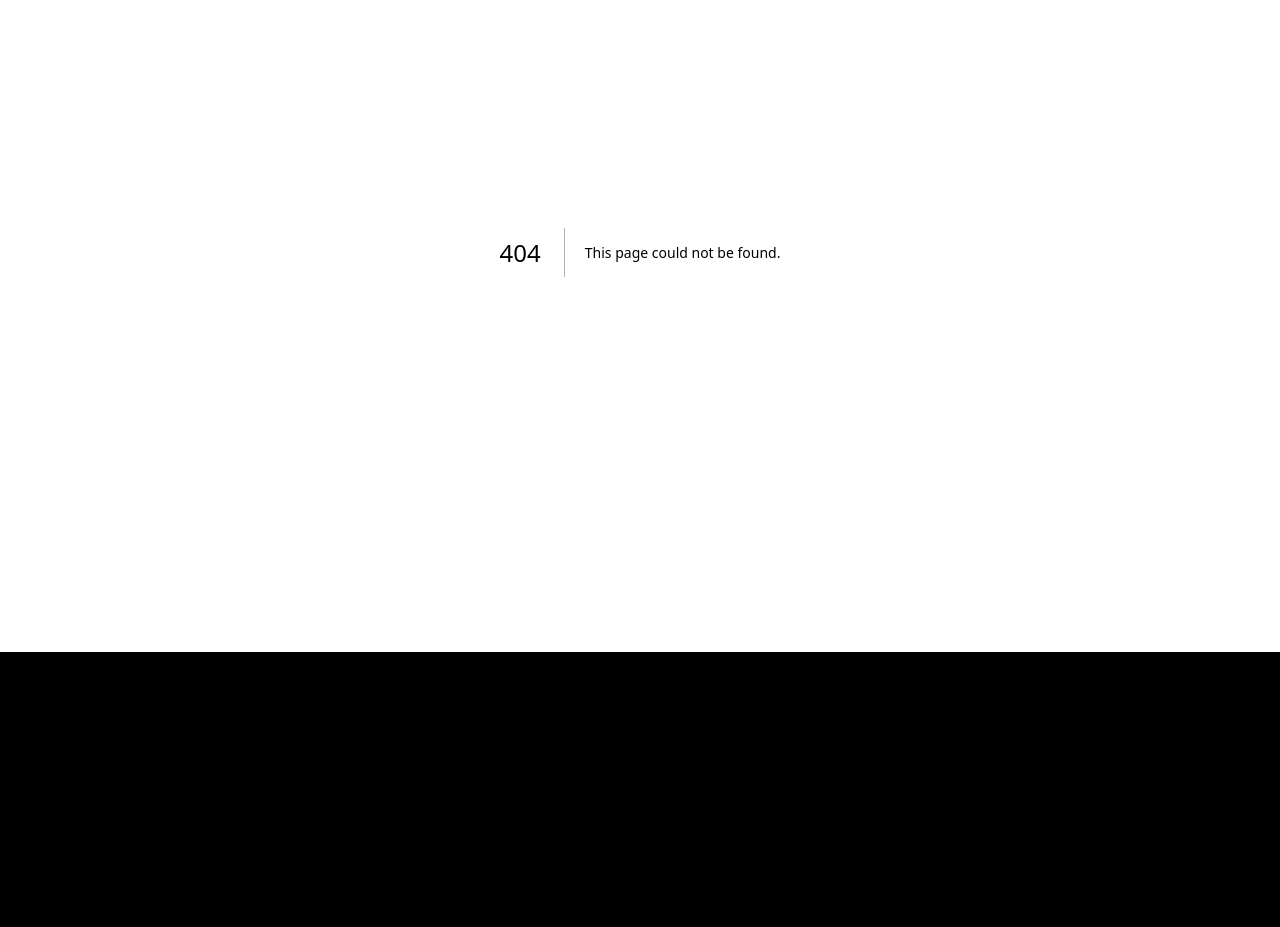
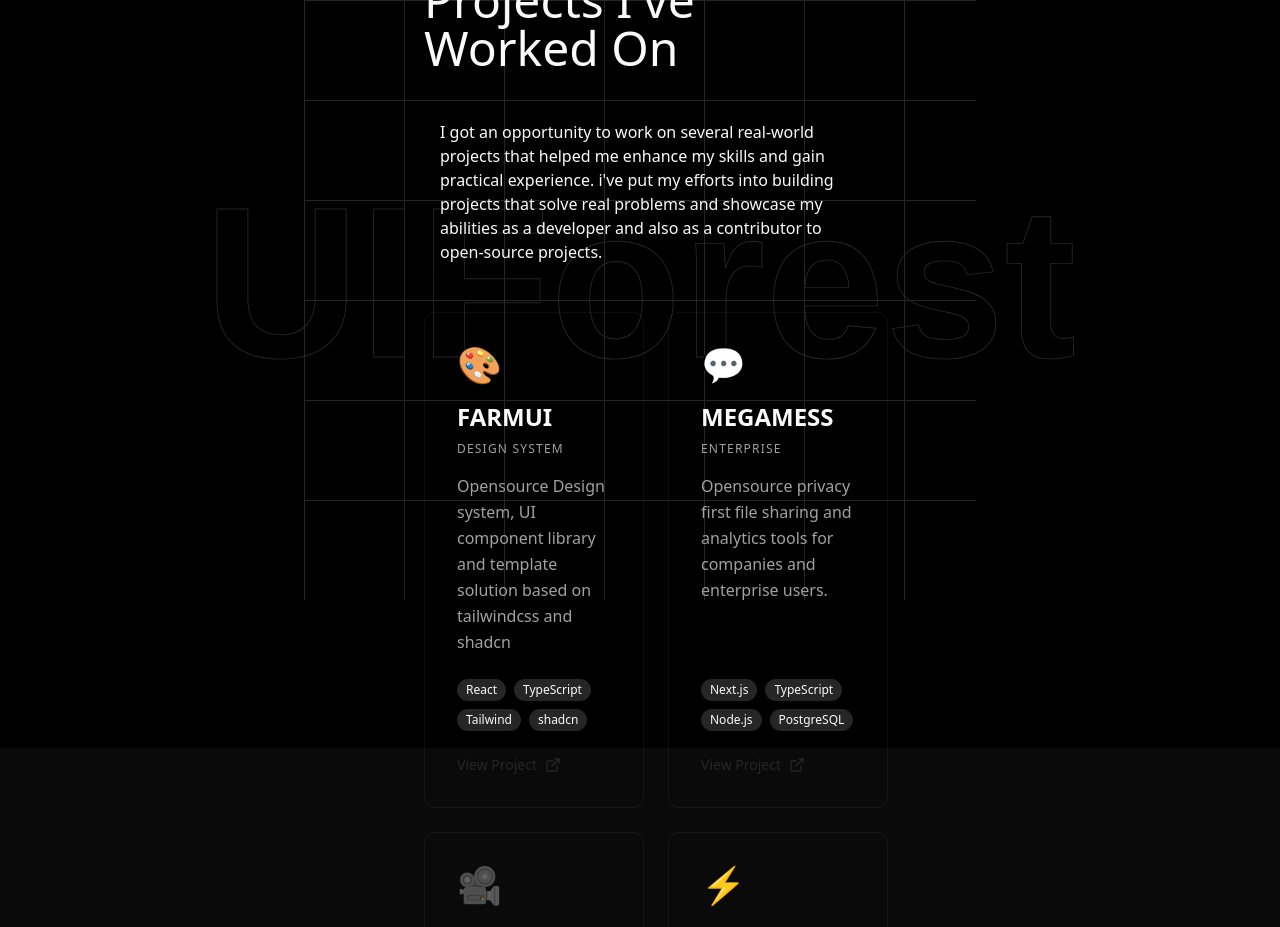
Before and after one commit to ake144/portfolio, a Next.js app: page /projects in a window 1280 px wide. Before the commit this address had no page. Shown: the part 200-1127 px from the top of the page. Built offline with nearby package versions, Linux system fonts and the light colour scheme.

Commit message:
navigation and enhance Projects component with detailed project cards and spotlight effect

```diff
--- /dev/null
+++ b/app/projects/page.tsx
@@ -0,0 +1,9 @@
+import Projects from "@/components/projects";
+
+const ProjectsPage = () => {
+    return (
+       <Projects  />
+    )
+}
+
+export default ProjectsPage;
--- a/components/navigation.tsx
+++ b/components/navigation.tsx
@@ -17,13 +17,14 @@
 
 export function NavbarItems() {
   const navItems = [
+
     {
-      name: "Features",
-      link: "#features",
+      name: "About Me",
+      link: "/",
     },
     {
-      name: "About Me",
-      link: "/about-me",
+      name: "Projects",
+      link: "/projects",
     },
     {
       name: "Contact",
--- a/components/projects.tsx
+++ b/components/projects.tsx
@@ -1,6 +1,95 @@
+"use client"
+
+import { useState } from "react"
+
+import { cn } from "@/lib/utils";
+import { Spotlight } from "./ui/spotlight";
+import { ProjectCard } from "./projects/card";
+
 const Projects=() => {
+ const [hoveredId, setHoveredId] = useState<number | null>(null)
+
+    const projects = [
+  {
+    id: 1,
+    title: "FARMUI",
+    description: "Opensource Design system, UI component library and template solution based on tailwindcss and shadcn",
+    category: "Design System",
+    tags: ["React", "TypeScript", "Tailwind", "shadcn"],
+    link: "https://farmui.dev",
+    color: "from-purple-500 to-indigo-500",
+    icon: "🎨",
+  },
+  {
+    id: 2,
+    title: "MEGAMESS",
+    description: "Opensource privacy first file sharing and analytics tools for companies and enterprise users.",
+    category: "Enterprise",
+    tags: ["Next.js", "TypeScript", "Node.js", "PostgreSQL"],
+    link: "https://megamess.dev",
+    color: "from-blue-500 to-cyan-500",
+    icon: "💬",
+  },
+  {
+    id: 3,
+    title: "CHACHA",
+    description: "Opensource multi tenant web streaming platform supporting most used protocol",
+    category: "Streaming",
+    tags: ["WebRTC", "Node.js", "React", "PostgreSQL"],
+    link: "https://chacha.dev",
+    color: "from-red-500 to-pink-500",
+    icon: "🎥",
+  },
+  {
+    id: 4,
+    title: "MDJSONIFY",
+    description: "An optimized - 3x Faster way of dumping your json compatible data from markdown data store.",
+    category: "Developer Tool",
+    tags: ["CLI", "Node.js", "TypeScript", "JSON"],
+    link: "https://mdjsonify.dev",
+    color: "from-slate-500 to-gray-600",
+    icon: "⚡",
+  },
+]
+
     return (
         <div>
+              <div
+                    className={cn(
+                      "absolute inset-0 z-0 px-22 mx-76 ",
+                      "[background-size:100px_100px]",
+
+                      "[background-image:linear-gradient(to_right,#e4e4e7_1px,transparent_1px),linear-gradient(to_bottom,#e4e4e7_1px,transparent_1px)]",
+                      "dark:[background-image:linear-gradient(to_right,#262626_1px,transparent_1px),linear-gradient(to_bottom,#262626_1px,transparent_1px)]",
+                    )}
+                  >
+                    <Spotlight
+                        className="-top-40 left-0 md:-top-20 md:left-60"
+                        fill="white"
+                        />
+
+                    <div className="flex justify-start items-start mt-32 max-w-2xl px-8">
+                        <h1 className="text-5xl font-normal ">Real World Projects I've Worked On</h1>
+                    </div>
+                     <div className="mt-12 max-w-6xl mx-12 font-medium flex justify-center items-center ">
+                       <p>I got an opportunity to work on several real-world projects that helped me enhance my skills and gain practical experience.
+                         i've put my efforts into building projects that solve real problems and showcase my abilities as a developer and also as a contributor to open-source projects.
+                       </p>
+
+                     </div>
+
+                     <div className=" mt-12 grid grid-cols-1 md:grid-cols-2 lg:grid-cols-2 gap-6 pl-8">
+                        {projects.map((project) => (
+                            <ProjectCard
+                            key={project.id}
+                            project={project}
+                            isHovered={hoveredId === project.id}
+                            onHoverChange={(isHovered) => setHoveredId(isHovered ? project.id : null)}
+                            />
+                        ))}
+                        </div>
+
+                  </div>
 
         </div>
     )
--- /dev/null
+++ b/components/projects/card.tsx
@@ -0,0 +1,76 @@
+"use client"
+
+import { useState } from "react"
+import { Badge } from "@/components/ui/badge"
+import { ExternalLink } from "lucide-react"
+
+interface Project {
+  id: number
+  title: string
+  description: string
+  category: string
+  tags: string[]
+  link: string
+  color: string
+  icon: string
+}
+
+interface ProjectCardProps {
+  project: Project
+  isHovered: boolean
+  onHoverChange: (hovered: boolean) => void
+}
+
+export function ProjectCard({ project, isHovered, onHoverChange }: ProjectCardProps) {
+  const [imageLoaded, setImageLoaded] = useState(false)
+
+  return (
+    <div className="group relative" onMouseEnter={() => onHoverChange(true)} onMouseLeave={() => onHoverChange(false)}>
+      {/* Card Container */}
+      <div className="relative h-full overflow-hidden rounded-lg border border-border/50  transition-all duration-300 hover:border-border hover:shadow-lg hover:shadow-accent/20">
+        {/* Top Accent Bar */}
+        <div
+          className={`absolute top-0 left-0 right-0 h-1 bg-gradient-to-r ${project.color} opacity-0 group-hover:opacity-100 transition-opacity duration-300`}
+        />
+
+        {/* Content */}
+        <div className="p-6 sm:p-8 flex flex-col h-full">
+          {/* Icon and Title */}
+          <div className="mb-4">
+            <div className="text-4xl mb-4">{project.icon}</div>
+            <h3 className="text-2xl font-bold text-foreground mb-2">{project.title}</h3>
+            <div className="text-xs font-medium uppercase tracking-widest text-muted-foreground">
+              {project.category}
+            </div>
+          </div>
+
+          {/* Description */}
+          <p className="text-muted-foreground mb-6 flex-grow leading-relaxed">{project.description}</p>
+
+          {/* Tags */}
+          <div className="flex flex-wrap gap-2 mb-6">
+            {project.tags.map((tag) => (
+              <Badge key={tag} variant="secondary" className="text-xs">
+                {tag}
+              </Badge>
+            ))}
+          </div>
+
+          {/* Link Button */}
+          <a
+            href={project.link}
+            target="_blank"
+            rel="noopener noreferrer"
+            className="inline-flex items-center gap-2 text-sm font-medium text-accent hover:text-accent/80 transition-colors group/link"
+          >
+            <span>View Project</span>
+            <ExternalLink className="w-4 h-4 transition-transform group-hover/link:translate-x-1" />
+          </a>
+        </div>
+
+        {/* Bottom Border Animation */}
+        <div className="absolute bottom-0 left-0 right-0 h-px bg-gradient-to-r from-transparent via-border to-transparent opacity-0 group-hover:opacity-100 transition-opacity duration-300" />
+      </div>
+    </div>
+  )
+}
--- /dev/null
+++ b/components/ui/badge.tsx
@@ -0,0 +1,46 @@
+import * as React from "react"
+import { Slot } from "@radix-ui/react-slot"
+import { cva, type VariantProps } from "class-variance-authority"
+
+import { cn } from "@/lib/utils"
+
+const badgeVariants = cva(
+  "inline-flex items-center justify-center rounded-full border px-2 py-0.5 text-xs font-medium w-fit whitespace-nowrap shrink-0 [&>svg]:size-3 gap-1 [&>svg]:pointer-events-none focus-visible:border-ring focus-visible:ring-ring/50 focus-visible:ring-[3px] aria-invalid:ring-destructive/20 dark:aria-invalid:ring-destructive/40 aria-invalid:border-destructive transition-[color,box-shadow] overflow-hidden",
+  {
+    variants: {
+      variant: {
+        default:
+          "border-transparent bg-primary text-primary-foreground [a&]:hover:bg-primary/90",
+        secondary:
+          "border-transparent bg-secondary text-secondary-foreground [a&]:hover:bg-secondary/90",
+        destructive:
+          "border-transparent bg-destructive text-white [a&]:hover:bg-destructive/90 focus-visible:ring-destructive/20 dark:focus-visible:ring-destructive/40 dark:bg-destructive/60",
+        outline:
+          "text-foreground [a&]:hover:bg-accent [a&]:hover:text-accent-foreground",
+      },
+    },
+    defaultVariants: {
+      variant: "default",
+    },
+  }
+)
+
+function Badge({
+  className,
+  variant,
+  asChild = false,
+  ...props
+}: React.ComponentProps<"span"> &
+  VariantProps<typeof badgeVariants> & { asChild?: boolean }) {
+  const Comp = asChild ? Slot : "span"
+
+  return (
+    <Comp
+      data-slot="badge"
+      className={cn(badgeVariants({ variant }), className)}
+      {...props}
+    />
+  )
+}
+
+export { Badge, badgeVariants }
--- /dev/null
+++ b/components/ui/spotlight.tsx
@@ -0,0 +1,56 @@
+import React from "react";
+import { cn } from "@/lib/utils";
+
+type SpotlightProps = {
+  className?: string;
+  fill?: string;
+};
+
+export const Spotlight = ({ className, fill }: SpotlightProps) => {
+  return (
+    <svg
+      className={cn(
+        "animate-spotlight pointer-events-none absolute z-[1]  h-[169%] w-[138%] lg:w-[84%] opacity-0",
+        className
+      )}
+      xmlns="http://www.w3.org/2000/svg"
+      viewBox="0 0 3787 2842"
+      fill="none"
+    >
+      <g filter="url(#filter)">
+        <ellipse
+          cx="1924.71"
+          cy="273.501"
+          rx="1924.71"
+          ry="273.501"
+          transform="matrix(-0.822377 -0.568943 -0.568943 0.822377 3631.88 2291.09)"
+          fill={fill || "white"}
+          fillOpacity="0.21"
+        ></ellipse>
+      </g>
+      <defs>
+        <filter
+          id="filter"
+          x="0.860352"
+          y="0.838989"
+          width="3785.16"
+          height="2840.26"
+          filterUnits="userSpaceOnUse"
+          colorInterpolationFilters="sRGB"
+        >
+          <feFlood floodOpacity="0" result="BackgroundImageFix"></feFlood>
+          <feBlend
+            mode="normal"
+            in="SourceGraphic"
+            in2="BackgroundImageFix"
+            result="shape"
+          ></feBlend>
+          <feGaussianBlur
+            stdDeviation="151"
+            result="effect1_foregroundBlur_1065_8"
+          ></feGaussianBlur>
+        </filter>
+      </defs>
+    </svg>
+  );
+};
--- a/package.json
+++ b/package.json
@@ -14,6 +14,7 @@
     "class-variance-authority": "^0.7.1",
     "clsx": "^2.1.1",
     "gsap": "^3.13.0",
+    "lucide-react": "^0.554.0",
     "motion": "^12.23.24",
     "next": "16.0.0",
     "react": "19.2.0",
```
Also changed, not shown: 1 other file (tests, documents, lock files or other folders).
